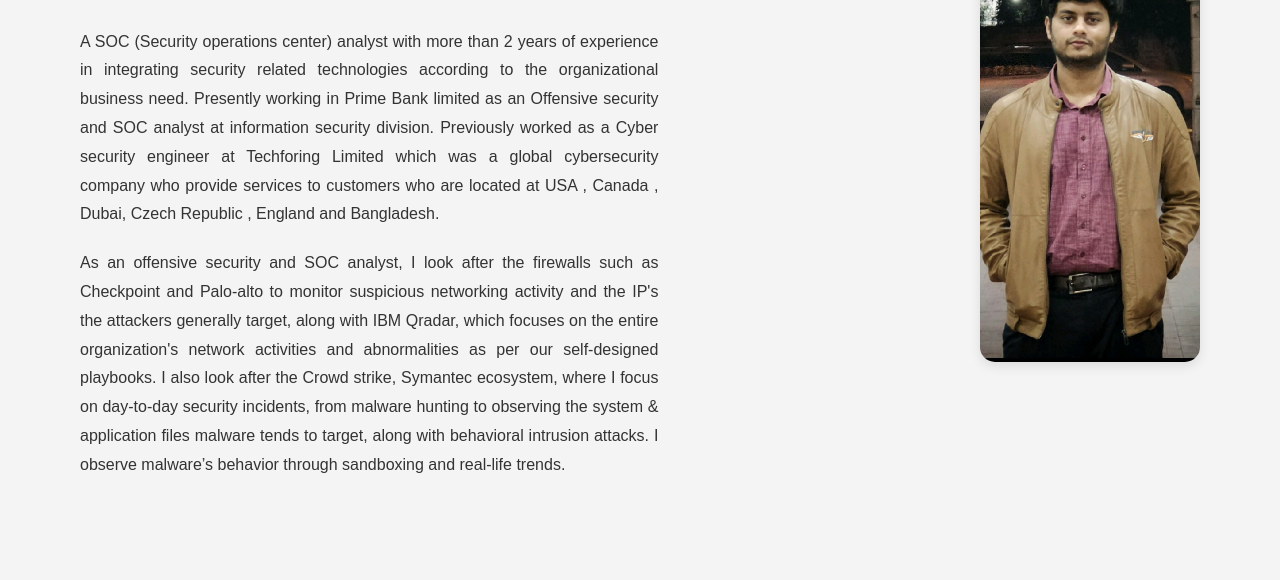
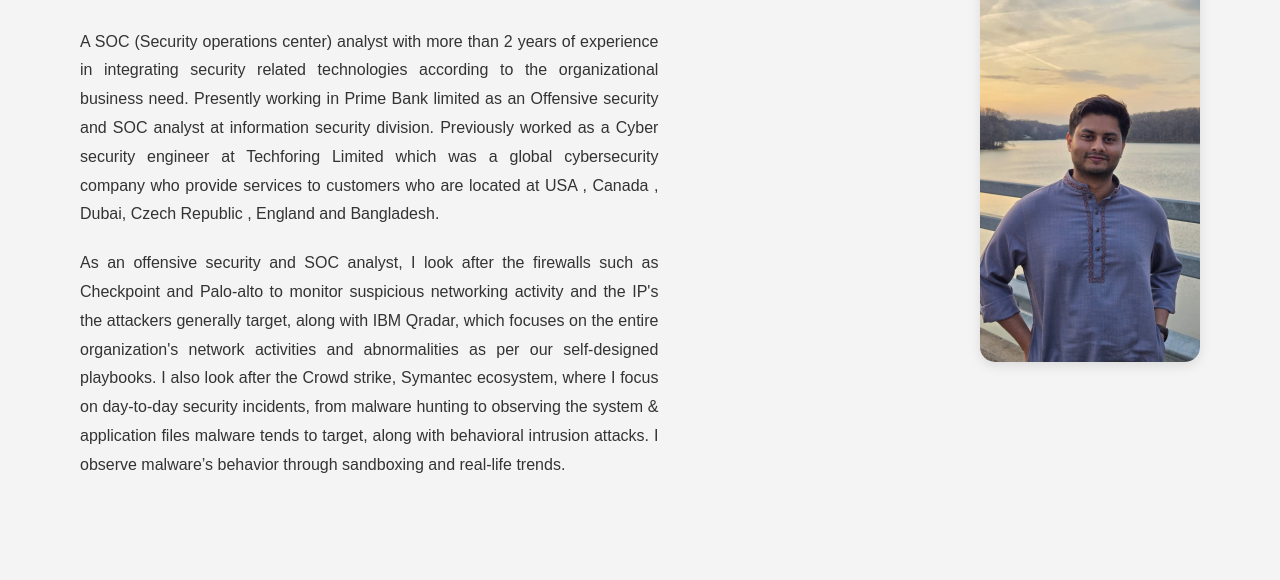
Before and after one commit to Hasin-Ashraf/Hasin-Portfolio, a plain HTML site: page index.html in a window 1280 px wide. Shown: the part 556-1136 px from the top of the page. Drawn offline with Linux system fonts and the light colour scheme.

Commit message:
profile image

```diff
--- a/index.html
+++ b/index.html
@@ -5,7 +5,7 @@
     <meta charset="UTF-8">
     <meta name="viewport" content="width=device-width, initial-scale=1.0">
     <title>Hasin Ashraf - Cyber Security Engineer</title>
-    <link rel="icon" type="image/jpeg" href="./assets/avatar.jpg">
+    <link rel="icon" type="image/jpeg" href="./assets/hasin.jpeg">
     <link rel="stylesheet" href="new_styles.css">
 </head>
 <body>
@@ -48,7 +48,7 @@
                             <p>A SOC (Security operations center) analyst with more than 2 years of experience in integrating security related technologies according to the organizational business need. Presently working in Prime Bank limited as an Offensive security and SOC analyst at information security division. Previously worked as a Cyber security engineer at Techforing Limited which was a global cybersecurity company who provide services to customers who are located at USA , Canada , Dubai, Czech Republic , England and Bangladesh.</p>
                             <p>As an offensive security and SOC analyst, I look after the firewalls such as Checkpoint and Palo-alto to monitor suspicious networking activity and the IP's the attackers generally target, along with IBM Qradar, which focuses on the entire organization's network activities and abnormalities as per our self-designed playbooks. I also look after the Crowd strike, Symantec ecosystem, where I focus on day-to-day security incidents, from malware hunting to observing the system & application files malware tends to target, along with behavioral intrusion attacks. I observe malware’s behavior through sandboxing and real-life trends.</p>
                         </div>
-                        <img class="profile-img" src="./assets/hasin.jpeg" alt="Hasin Ashraf">
+                        <img class="profile-img" src="./assets/hasin-profile.jpeg" alt="Hasin Ashraf">
                     </div>
                 </section>
             </div>
```
Also changed, not shown: assets/hasin-profile.jpeg (added).
